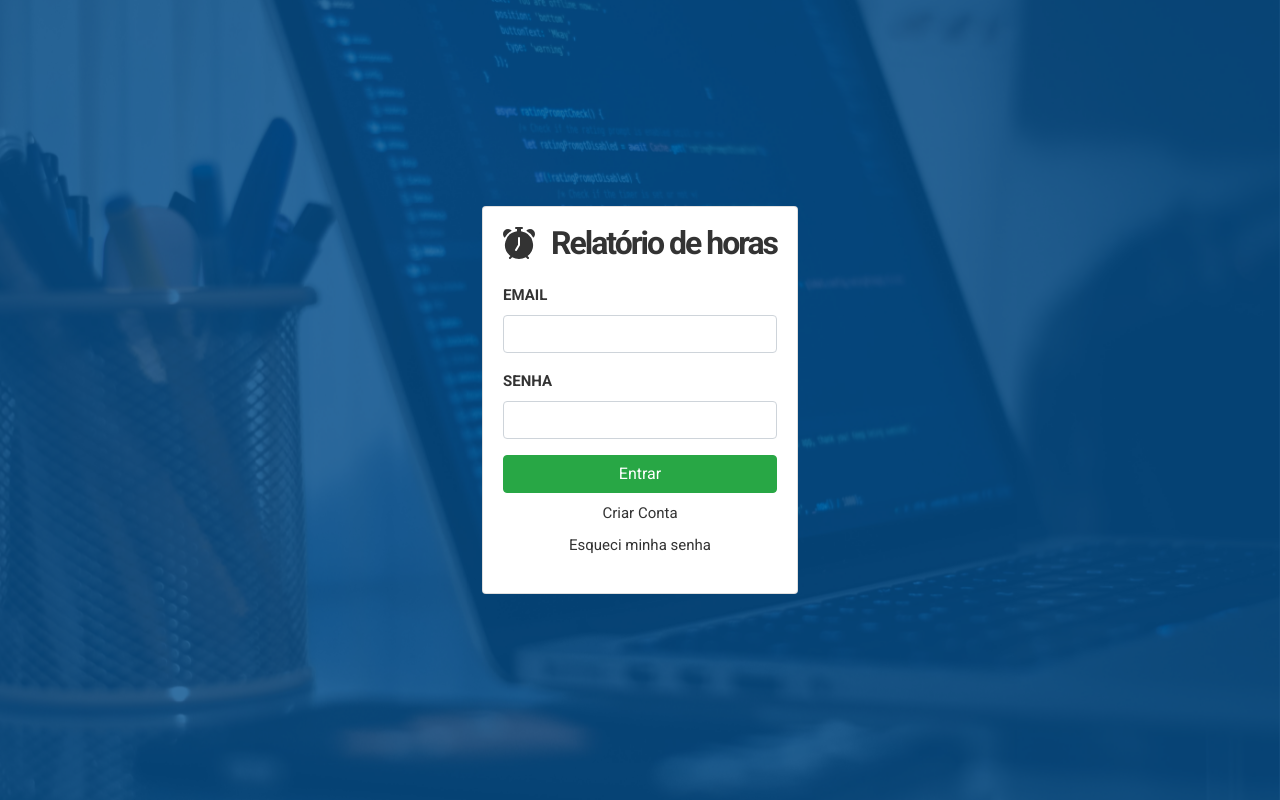
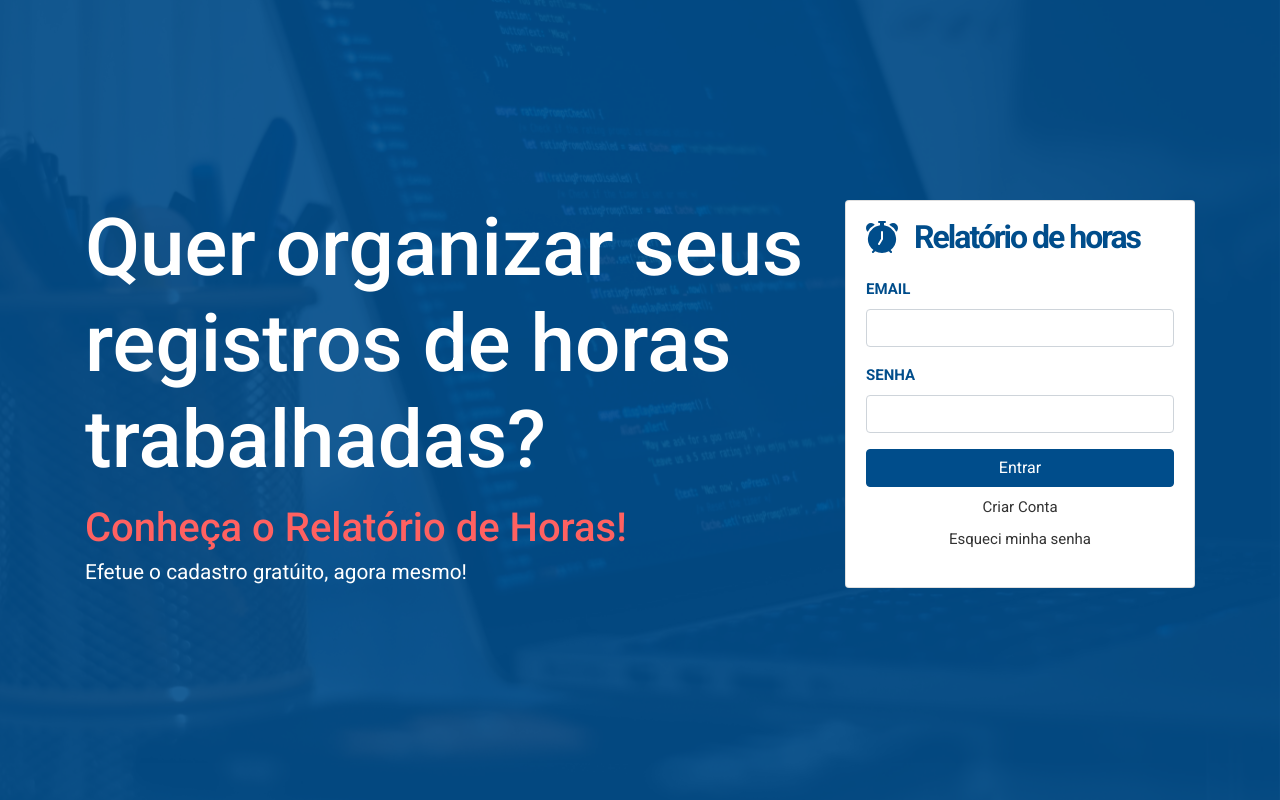
Before and after one commit to lhdeveloper/relatorio-horas, a React (Create React App) app: page /welcome in a window 1280 px wide. Before the commit this address led to /login. Built offline with nearby package versions, Linux system fonts and the light colour scheme; the HTML template or start-up script is replaced by a standard one.

Commit message:
ajustes no dev e pagina de welcome

```diff
--- a/src/Routes.jsx
+++ b/src/Routes.jsx
@@ -3,6 +3,7 @@ import { BrowserRouter, Route, Switch, Redirect  } from 'react-router-dom';
 // import moment from 'moment';
 
 // rotas de views
+import Welcome from './views/Welcome';
 import Home from './views/Home';
 import UserProfile from './proflile/UserProfile';
 import EditProfile from './proflile/EditProfile';
@@ -20,20 +21,8 @@ import EditHoras from './forms/EditRegister';
 export default function Routes(){
     const PrivateRoute = (props) => {
         const isLogged = !!localStorage.getItem('app-token');
-        // if(isLogged){
-        //     const ultimoAcesso = localStorage.getItem('last-access');
-        //     const dataExpiracao = localStorage.getItem('expired-access');
 
-        //     if(now.isBetween(ultimoAcesso, dataExpiracao)){
-        //         return <Route { ...props} />
-        //     }else{
-        //         return <Redirect to="/login" />
-        //     }
-        // }else {
-        //     <Redirect to="/login" />
-        // }
-
-        return isLogged ? <Route { ...props} /> : <Redirect to="/login" />
+        return isLogged ? <Route { ...props} /> : <Redirect to="/welcome" />
     }
 
     return (
@@ -45,10 +34,11 @@ export default function Routes(){
                     <PrivateRoute exact path="/horas/edit/:id" component={EditHoras} />
                     <PrivateRoute exact path="/perfil/:username/" component={UserProfile} />
                     <PrivateRoute exact path="/perfil/:username/edit/" component={EditProfile} />
+                    <Route path="/welcome" component={Welcome} />
                     <Route exact path="/login" component={Login} />
                     <Route exact path="/logout" component={Logout} />
                     <Route exact path="/register" component={Register} />
-                    <PrivateRoute component={NotFound} />
+                    <Route exact patch="/404" component={NotFound} />
                 </Switch>
             </BrowserRouter>
         </>
--- a/src/login/Login.jsx
+++ b/src/login/Login.jsx
@@ -60,7 +60,7 @@ export default function Login() {
     }
 
     return (
-        <div id="login-page" style={{backgroundImage: `url('/bg-login.jpg')` }}>
+        <div id="login-page" className="custom-bg" style={{backgroundImage: `url('/bg-login.jpg')` }}>
             <Helmet title="Login | Relatório de Horas" />
             <div className="d-flex h-100 justify-content-center align-items-center">
                 <div className="card d-flex my-auto mx-auto">
@@ -81,7 +81,7 @@ export default function Login() {
                                     <input type="password" name="password" className="form-control" onChange={onChange} value={values.password} ref={register({ required: 'Campo obrigatório' })}/>
                                 </div>
                                 <div className="form-group">
-                                    <button type="submit" className="btn btn-success text-white w-100">Entrar</button>
+                                    <button type="submit" className="btn btn-secondary text-white w-100">Entrar</button>
                                     <a href="/register" className="mt-2 text-center d-block">Criar Conta</a>
                                     <a href="/recovery" className="mt-2 text-center d-block">Esqueci minha senha</a>
                                 </div>
--- a/src/login/Logout.jsx
+++ b/src/login/Logout.jsx
@@ -26,7 +26,7 @@ export default function Logout() {
                 </div>
             </div>
         </div> */}
-        <Redirect to="/login" />
+        <Redirect to="/" />
         </>
     )
 }
--- a/src/sass/Login.scss
+++ b/src/sass/Login.scss
@@ -1,12 +1,12 @@
 @import 'variables';
 
-#login-page {
-    height:100vh;
+.custom-bg {
     background-attachment: fixed;
     background-size:cover;
     background-repeat: no-repeat;
     background-position: center;
     position: relative;
+    color:white;
 
     &::before {
         content: '';
@@ -16,17 +16,27 @@
         position: absolute;
         top:0px;
         left:0px;
-        background: rgba($secondary, .8);
-        z-index: inherit;
+        background: rgba($secondary, .9);
+        z-index: 0;
+    }
+
+    .container {
+        position: relative;
+        z-index: 10;
     }
 
     .logo {
         font-size:2rem;
+        color:$secondary;
     }
 
     .card {
 
+        color:$primary;
         form {
+            label {
+                color:$secondary;
+            }
             .form-control{
                 &:focus {
                     outline: none;
@@ -43,3 +53,22 @@
         }
     }
 }
+
+//wecome
+#welcome {
+    .presentation {
+        color:#FFF;
+        font-size:1.3rem;
+
+        h1 {
+            color:#FFF;
+            font-size:5rem!important;
+            margin-bottom:1rem;
+        }
+
+        h2 {
+            font-size:2.5rem!important;
+            color:$red;
+        }
+    }
+}
--- a/src/sass/_presets.scss
+++ b/src/sass/_presets.scss
@@ -11,6 +11,8 @@
     }
 }
 
+body {
+    main {
         h1,h2,h3,h4,h5 {
             letter-spacing: -1px;
         }
@@ -22,7 +24,9 @@ h2 {
         }
 
         h1 {
-    font-size:2.3em!important;
+            font-size:2.3em;
             font-weight: 700!important;
             letter-spacing: -2px;
         }
+    }
+}
--- a/src/sass/_responsive.scss
+++ b/src/sass/_responsive.scss
@@ -19,6 +19,16 @@
         }
     }
 
+    //welcome
+    #welcome {
+        padding:6em 0;
+        .presentation {
+            h1{
+                font-size:3rem!important;
+            }
+        }
+    }
+
     //footer
     footer {
         .copyright {
@@ -34,4 +44,8 @@
             padding:3em 0;
         }
     }
+
+    .custom-bg {
+        height:100vh;
+    }
 }
--- a/src/sass/_variables.scss
+++ b/src/sass/_variables.scss
@@ -5,9 +5,11 @@
 $primary: #333;
 $secondary: rgb(0, 77, 139);
 $tertiary: rgba($secondary, 0.7);
+$red: #ff6161;
 
 $theme-colors: (
     "primary": $primary,
     "secondary": $secondary,
-    "tertiary": $tertiary
+    "tertiary": $tertiary,
+    "red": $red
 );
--- a/src/views/ViewHoras.jsx
+++ b/src/views/ViewHoras.jsx
@@ -8,6 +8,7 @@ import api from '../api';
 
 export default function RelatorioGeral(){
     let [relatorios, setRelatorios] = useState([]);
+    moment.locale('pt-br');
 
     // access token
     const accessToken = localStorage.getItem('app-token');
--- /dev/null
+++ b/src/views/Welcome.jsx
@@ -0,0 +1,104 @@
+import React, { useState } from 'react';
+import { useForm } from 'react-hook-form';
+import { useHistory } from 'react-router-dom';
+import moment from 'moment';
+import api from '../api';
+import Swal from 'sweetalert2';
+import '../sass/Login.scss';
+
+export default function Welcome(){
+    let history = useHistory();
+    const { register, handleSubmit, errors } = useForm();
+
+    function initialState(){
+        return {
+            email: '',
+            password: ''
+        };
+    }
+
+    const [values, setValues] = useState(initialState);
+
+    const LoginUser = values => {
+        api.post('/login', values).then((resp) => {
+            const { data } = resp
+            if(data){
+                localStorage.setItem('app-token', data.token);
+                const token = localStorage.getItem('app-token');
+                api.get(`/me`, {
+                    headers: {
+                        'Authorization': `Bearer ${token}`
+                    }
+                }).then((res) => {
+                    const dadosUser = JSON.stringify(res.data);
+                    localStorage.setItem('infos-user', dadosUser);
+                    localStorage.setItem('last-access', moment().format('YYYY-MM-DD HH:mm:ss'))
+                    localStorage.setItem('expired-access', moment().add(10, 'hours').format('YYYY-MM-DD HH:mm:ss'));
+                    history.push("/");
+                })
+            }
+        }).catch((err) => {
+            Swal.fire({
+                icon: `error`,
+                title: `Oops!`,
+                html: `Sentimos muito, ocorreu um erro interno no Servidor.<br/><small>tente novamente dentro de alguns instantes.</small>`,
+                allowOutsideClick: false
+            })
+        })
+    }
+
+    function onChange(event){
+        const {value, name} = event.target;
+
+        setValues({
+            ...values,
+            [name]: value
+        });
+    }
+
+    return (
+        <>
+            <div id="welcome" className="custom-bg" style={{backgroundImage: `url('/bg-login.jpg')`}}>
+                <div className="d-flex h-100 justify-content-center align-items-center">
+                    <div className="container">
+                        <div className="row">
+                            <div className="col-sm-8 presentation">
+                                <h1>Quer organizar seus registros de horas trabalhadas?</h1>
+                                <h2>Conheça o Relatório de Horas!</h2>
+                                <p>Efetue o cadastro gratúito, agora mesmo!</p>
+                            </div>
+                            <div className="col-sm-4 login-box">
+                                <div className="card d-flex my-auto mx-auto">
+                                    <div className="card-body">
+                                        <div className="logo d-flex font-weight-bold">
+                                            <svg width="1em" height="1em" viewBox="0 0 16 16" className="bi bi-alarm-fill" fill="currentColor" xmlns="http://www.w3.org/2000/svg">
+                                                <path fillRule="evenodd" d="M6 .5a.5.5 0 0 1 .5-.5h3a.5.5 0 0 1 0 1H9v1.07a7.001 7.001 0 0 1 3.274 12.474l.601.602a.5.5 0 0 1-.707.708l-.746-.746A6.97 6.97 0 0 1 8 16a6.97 6.97 0 0 1-3.422-.892l-.746.746a.5.5 0 0 1-.707-.708l.602-.602A7.001 7.001 0 0 1 7 2.07V1h-.5A.5.5 0 0 1 6 .5zM.86 5.387A2.5 2.5 0 1 1 4.387 1.86 8.035 8.035 0 0 0 .86 5.387zM11.613 1.86a2.5 2.5 0 1 1 3.527 3.527 8.035 8.035 0 0 0-3.527-3.527zM8.5 5.5a.5.5 0 0 0-1 0v3.362l-1.429 2.38a.5.5 0 1 0 .858.515l1.5-2.5A.5.5 0 0 0 8.5 9V5.5z"/>
+                                            </svg> Relatório de horas
+                                        </div>
+                                        <div className="form mt-4">
+                                            <form onSubmit={handleSubmit(LoginUser)}>
+                                                <div className="form-group">
+                                                    <label className="font-weight-bold text-uppercase">Email {errors.user && <small className="text-danger">{errors.user.message}</small>}</label>
+                                                    <input type="text" name="email" className="form-control" placeholer="Email" onChange={onChange} value={values.email} ref={register({ required: 'Campo obrigatório' })} />
+                                                </div>
+                                                <div className="form-group">
+                                                    <label className="font-weight-bold text-uppercase">Senha {errors.password && <small className="text-danger">{errors.password.message}</small>}</label>
+                                                    <input type="password" name="password" className="form-control" onChange={onChange} value={values.password} ref={register({ required: 'Campo obrigatório' })}/>
+                                                </div>
+                                                <div className="form-group">
+                                                    <button type="submit" className="btn btn-secondary text-white w-100">Entrar</button>
+                                                    <a href="/register" className="mt-2 text-center d-block">Criar Conta</a>
+                                                    <a href="/recovery" className="mt-2 text-center d-block">Esqueci minha senha</a>
+                                                </div>
+                                            </form>
+                                        </div>
+                                    </div>
+                                </div>
+                            </div>
+                        </div>
+                    </div>
+                </div>
+            </div>
+        </>
+    )
+}
```
Also changed, not shown: src/api.js (+44 -5 lines), src/login/Register.jsx (+5 -6 lines), src/views/404.jsx (+7 -13 lines). Lines whose indentation alone changed are shown as unchanged.
